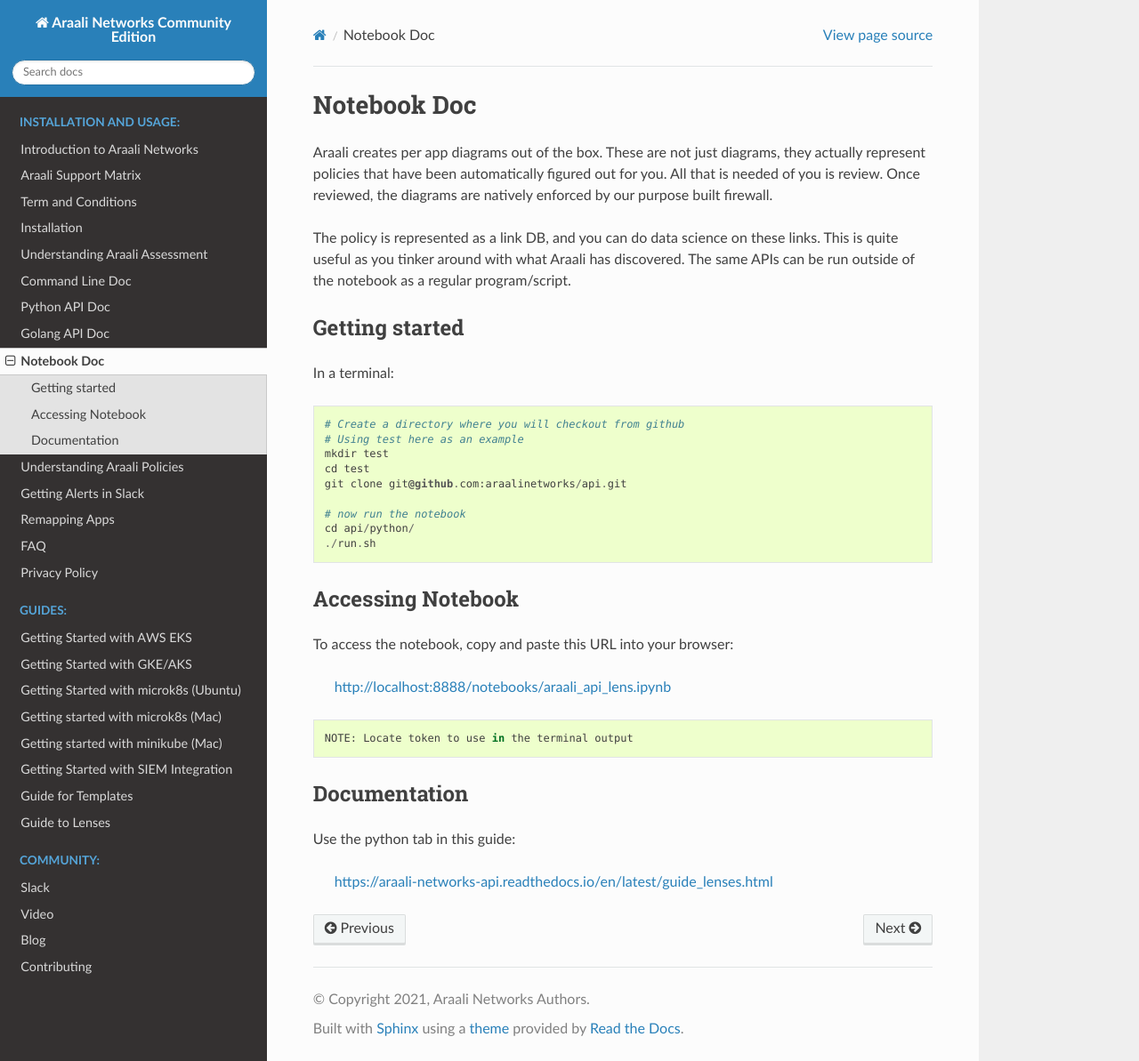
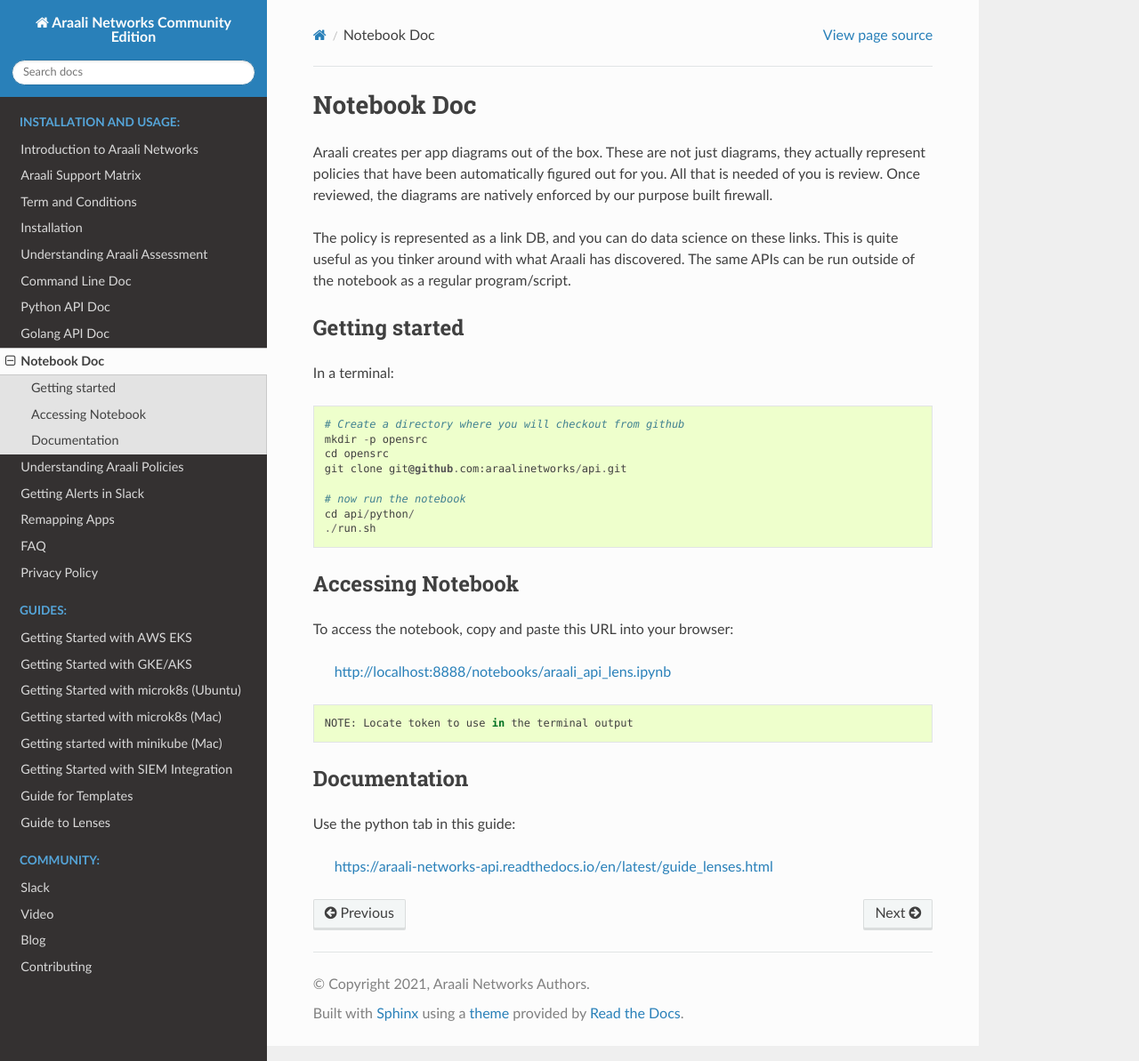
Before and after one commit to araalinetworks/api, a Sphinx documentation site: the page built from doc/source/araalictlnotebook.rst, in a window 1280 px wide and 1193 px high. Shown: the whole window at 89% size. Built offline with Sphinx 7.4.7 and the Read the Docs theme 2.0.0, drawn with Linux system fonts in a browser that asks for light colours.

Commit message:
use better directory for checkout

```diff
--- a/doc/source/araalictlnotebook.rst
+++ b/doc/source/araalictlnotebook.rst
@@ -16,9 +16,8 @@
 In a terminal::
 
         # Create a directory where you will checkout from github
-        # Using test here as an example
-        mkdir test
-        cd test
+        mkdir -p opensrc
+        cd opensrc
         git clone git@github.com:araalinetworks/api.git
 
         # now run the notebook
```
